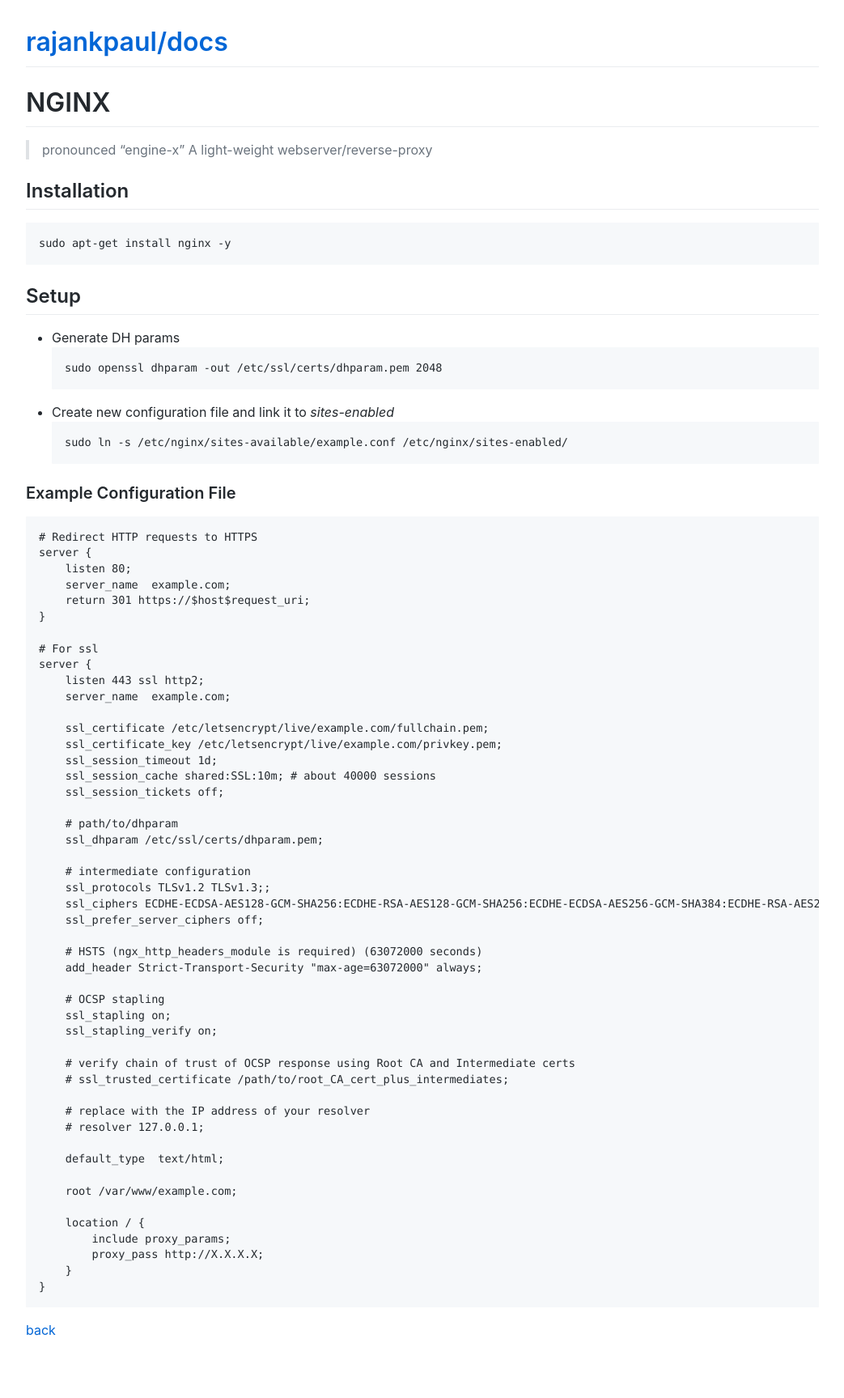
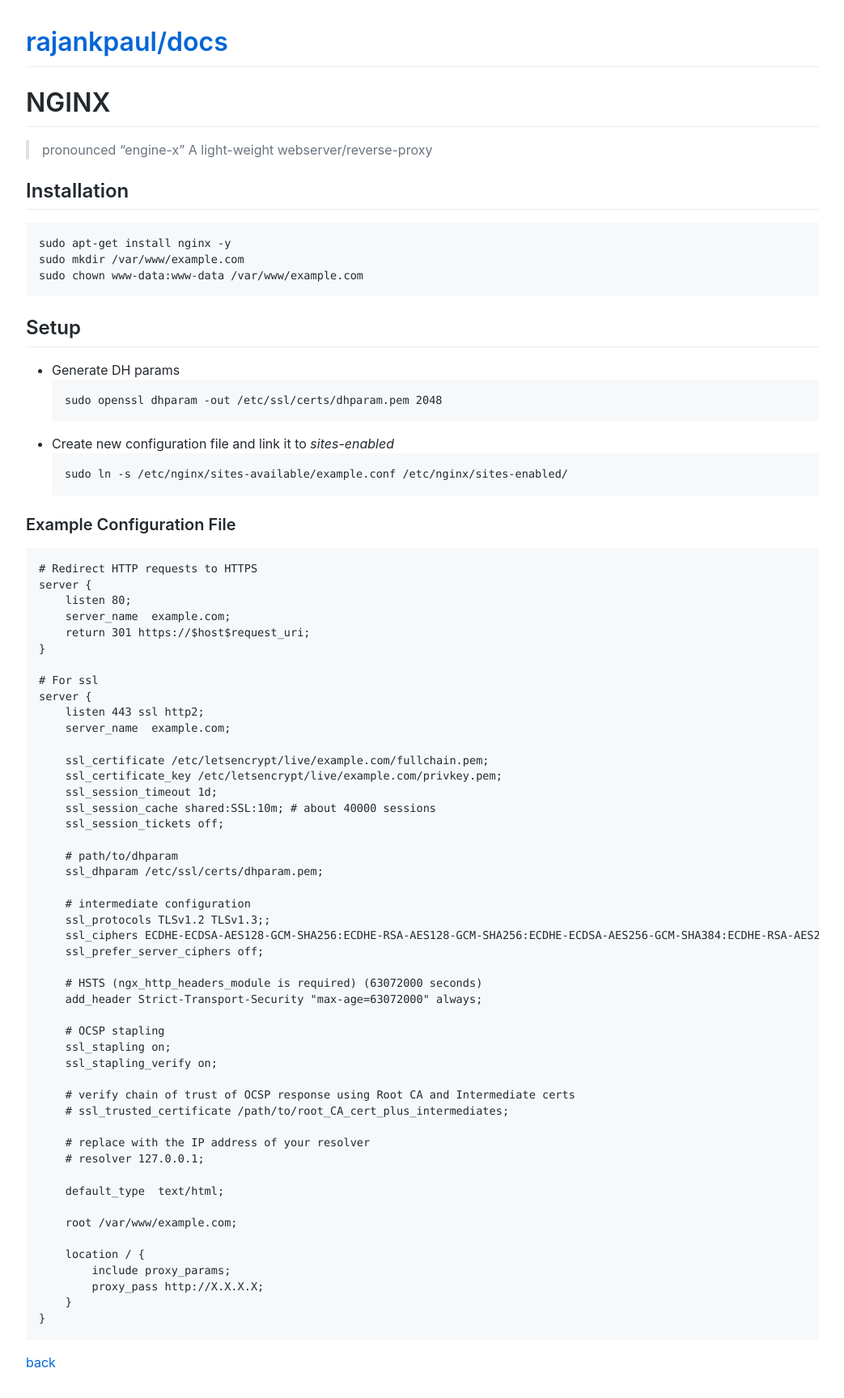
Before and after one commit to rajankpaul/docs, a Jekyll site: the page built from tutorials/linux/nginx/index.md, in a window 1280 px wide. Shown: the whole page at 81% size, without its empty margins (118-1161 px from the left). Built offline with Jekyll 4.4.1, drawn with Linux system fonts in a browser that asks for light colours; comment, search, counter and statistics services are not loaded; before the commit the page ends 1687 px from its top, so only the background shows below that.

Commit message:
Update index.md

````diff
--- a/tutorials/linux/nginx/index.md
+++ b/tutorials/linux/nginx/index.md
@@ -12,6 +12,8 @@ title: NGINX
 
 ```
 sudo apt-get install nginx -y
+sudo mkdir /var/www/example.com
+sudo chown www-data:www-data /var/www/example.com
 ```
 
 ## Setup
````
